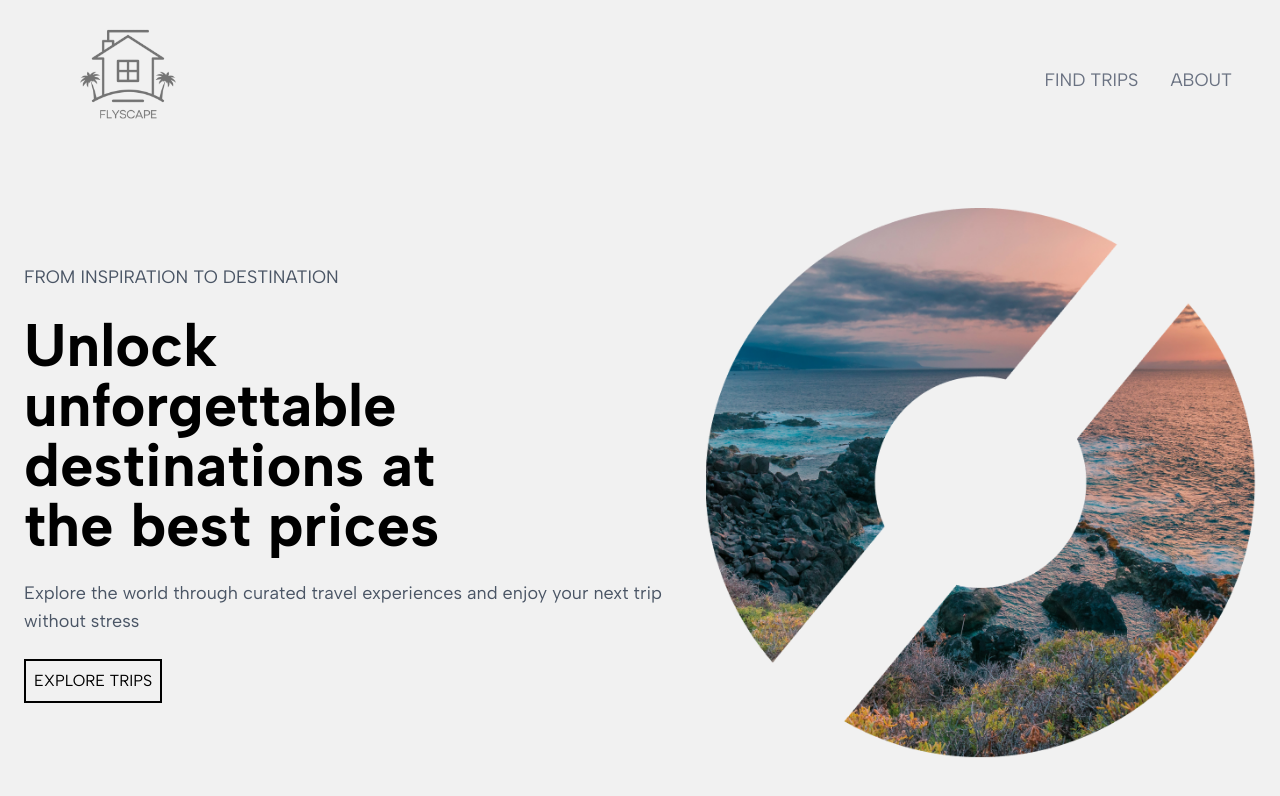
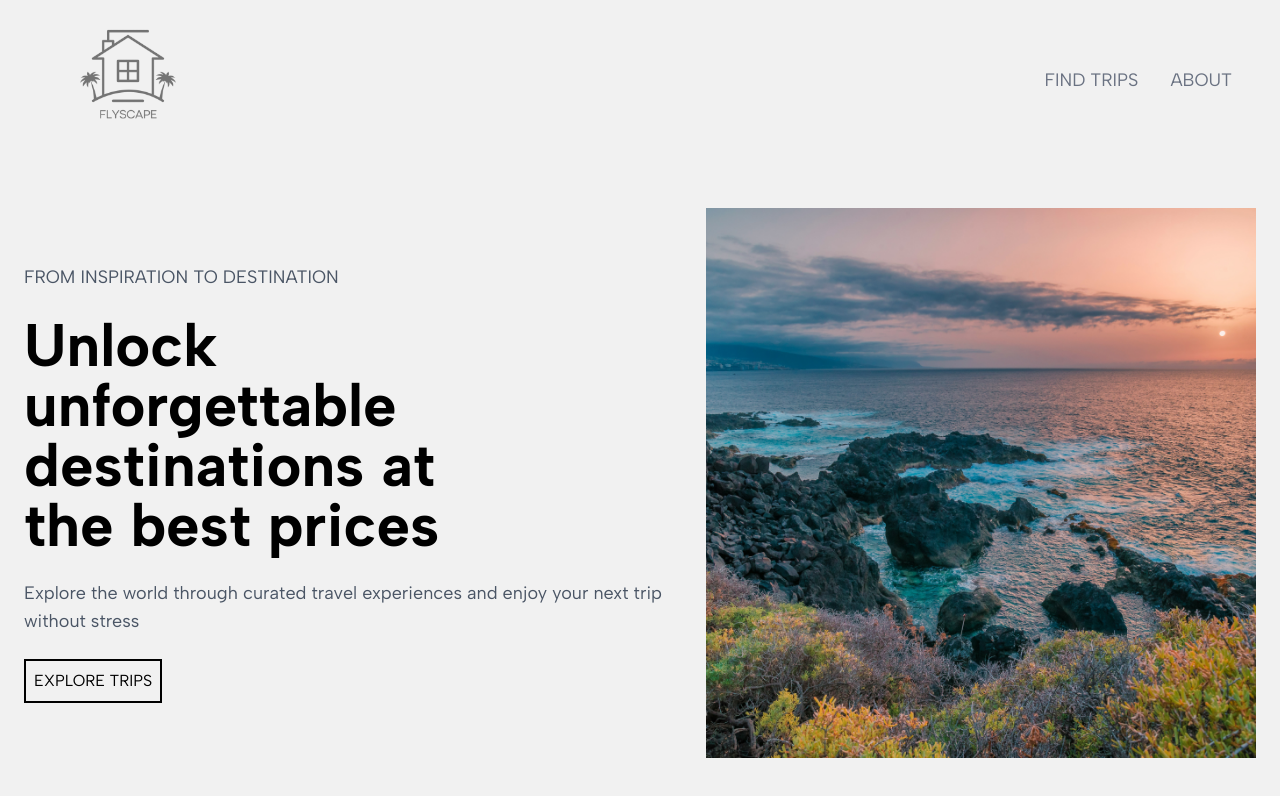
Before and after one commit to daryna-budz/flyscape, a Next.js app: page / in a window 1280 px wide. Shown: the top 796 px of the page. Built offline with nearby package versions, Linux system fonts and the light colour scheme.

Commit message:
fix: hero image changed

```diff
--- a/app/page.tsx
+++ b/app/page.tsx
@@ -15,7 +15,7 @@ export default function Page() {
           <Link href="/trips"><button className='text-md uppercase border-2 border-black px-2 py-2 w-fit hover:text-white hover:bg-black hover:border-black transition duration-300 cursor-pointer'>Explore Trips</button></Link>
         </div>
         <Image
-          src="/images/hero-img.png"
+          src="/images/hero-image.png"
           alt="hero travel image"
           width={550}
           height={550}
```
Also changed, not shown: public/images/hero-image.png (added), public/images/hero-img.png (deleted).
